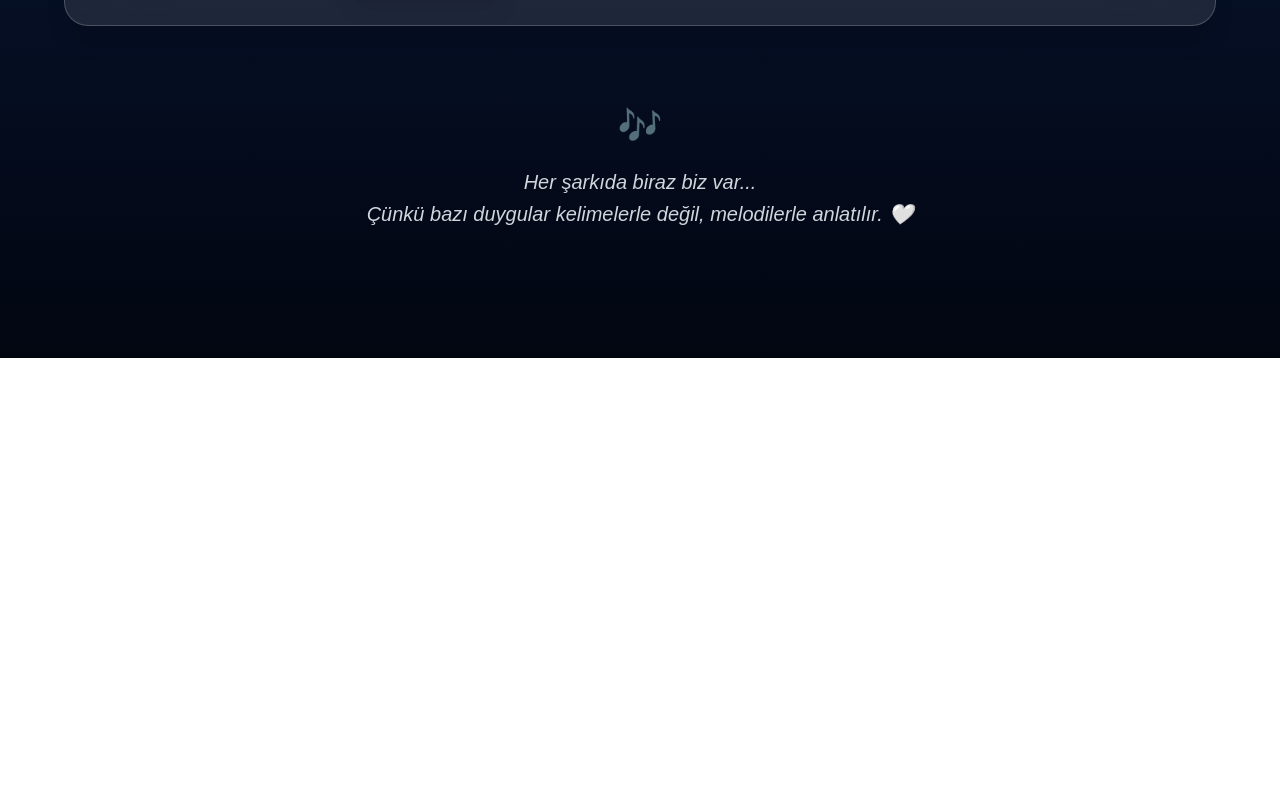
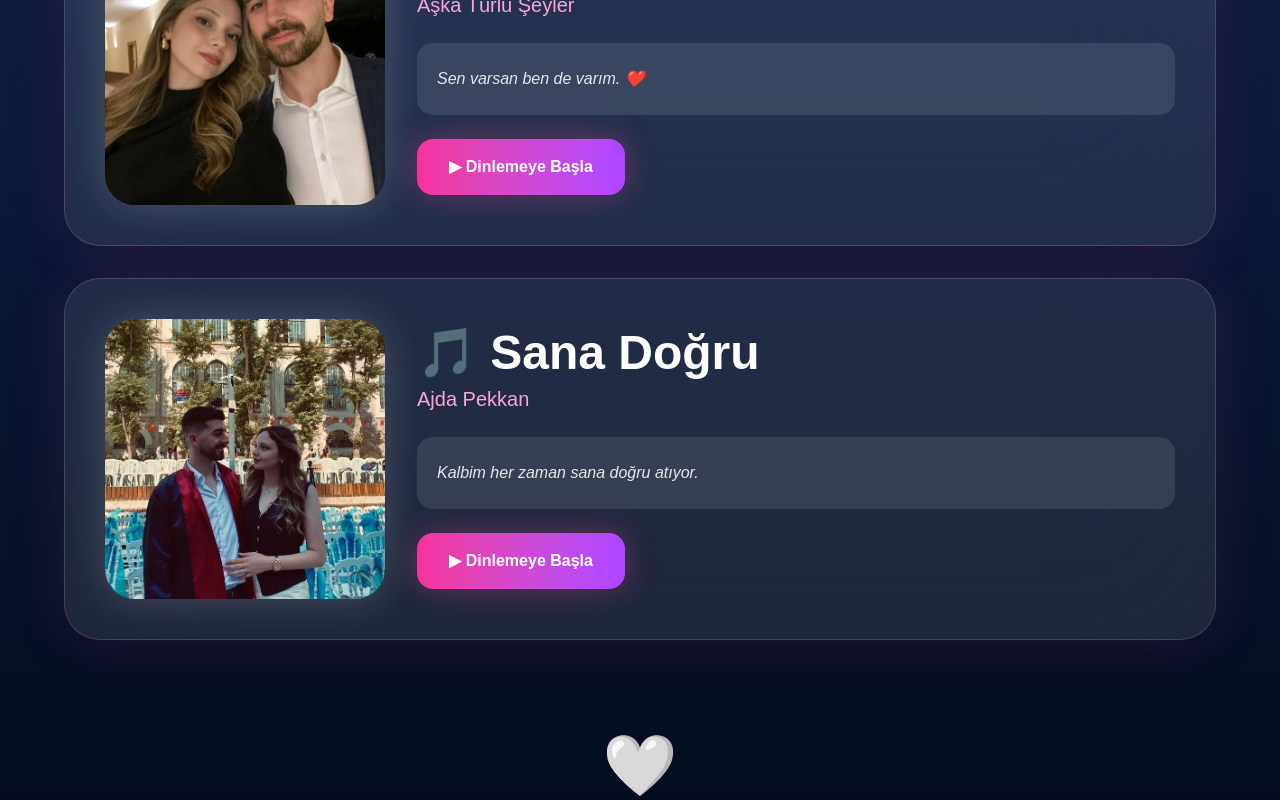
Before and after one commit to ugurcandan777/project-omrusum, a Next.js app: page /music in a window 1280 px wide. Shown: the part 1200-2000 px from the top of the page. Before the commit the page ends 1558 px from the top, so only its background shows below. Built offline with nearby package versions, Linux system fonts and the light colour scheme.

Commit message:
Müzik sayfası güncellendi

```diff
--- a/app/music/page.tsx
+++ b/app/music/page.tsx
@@ -4,6 +4,15 @@ import Image from "next/image";
 import { useState }from "react";
 
 const songs = [
+  {
+  title: "Neyim Yoksa Yerine Sensin",
+  artist: "Damla 🤍",
+  cover: "/images/damla-album.jpg",
+  audio: "/music/damla.mp3",
+  note:
+    "Bana yazdığın bu şarkı hayatım boyunca sahip olduğum en değerli hediyelerden biri... Seni her dinlediğimde sana yeniden âşık oluyorum. 🤍",
+  favorite: true,
+},
     {
     title: "Meleklerin Sözü Var",
     artist: "Yalın",
@@ -60,7 +69,19 @@ export default function MusicPage() {
         {songs.map((song) => (
           <div
             key={song.title}
-            className="bg-white/10 backdrop-blur-2xl rounded-3xl border border-white/20 shadow-xl p-5 md:p-8 hover:scale-[1.01] transition"
+            className="
+bg-white/10
+backdrop-blur-3xl
+rounded-[36px]
+border
+border-pink-300/20
+shadow-[0_0_60px_rgba(236,72,153,.12)]
+p-6
+md:p-10
+hover:scale-[1.02]
+transition-all
+duration-500
+"
           >
 
             <div className="flex flex-col lg:flex-row gap-8 items-center">
@@ -68,9 +89,20 @@ export default function MusicPage() {
               <Image
   src={song.cover}
   alt={song.title}
-                width={220}
-                height={220}
-                className="rounded-3xl object-cover w-48 h-48 md:w-[220px] md:h-[220px]"
+  width={280}
+  height={280}
+  className="
+  rounded-[30px]
+  object-cover
+  w-60
+  h-60
+  md:w-[280px]
+  md:h-[280px]
+  shadow-[0_0_40px_rgba(255,255,255,.18)]
+  transition-all
+  duration-700
+  hover:scale-105
+  "
 />
 
               <div className="flex-1 w-full">
@@ -79,7 +111,7 @@ export default function MusicPage() {
 
                   <div>
 
-                    <h2 className="text-2xl md:text-4xl font-bold">
+                    <h2 className="text-3xl md:text-5xl font-bold">
                       🎵 {song.title}
                     </h2>
 
@@ -91,7 +123,7 @@ export default function MusicPage() {
 
                   {song.favorite && (
                     <div className="bg-pink-500 rounded-full px-4 py-2 text-sm md:text-base font-semibold self-start">
-                      ❤️ Favorimiz
+                     🤍 Damla'nın Bana Hediyesi
                     </div>
                   )}
 
@@ -107,9 +139,24 @@ export default function MusicPage() {
 
                 <button
   onClick={() => setCurrentSong(song.audio)}
-                  className="mt-6 w-full md:w-auto bg-pink-500 hover:bg-pink-600 transition px-7 py-4 rounded-xl font-bold shadow-xl"
+  className="
+    mt-6
+    w-full
+    md:w-auto
+    bg-gradient-to-r
+    from-pink-500
+    to-purple-500
+    hover:scale-105
+    transition-all
+    duration-300
+    px-8
+    py-4
+    rounded-2xl
+    font-bold
+    shadow-[0_0_30px_rgba(236,72,153,.35)]
+  "
 >
-                  ▶ Şarkıyı Çal
+  ▶ Dinlemeye Başla
 </button>
 
               </div>
@@ -121,17 +168,28 @@ export default function MusicPage() {
 
       </div>
 
-      <div className="text-center mt-20 pb-24">
+      <div className="text-center mt-24 pb-24">
 
-        <h2 className="text-4xl">
-          🎶
-        </h2>
+        <div className="text-6xl animate-pulse">
+          🤍
+        </div>
 
-        <p className="italic text-gray-300 mt-5 text-lg md:text-xl leading-8">
-          Her şarkıda biraz biz var...
+        <p className="italic text-gray-300 mt-6 text-lg md:text-2xl leading-10">
+
+          Bu uygulamada onlarca anımız olabilir...
+
+          <br /><br />
+
+          Ama bazı şarkılar vardır ki...
+
+          <br /><br />
+
+          İnsan her dinlediğinde
+
           <br />
-          Çünkü bazı duygular kelimelerle değil,
-          melodilerle anlatılır. 🤍
+
+          ilk günkü gibi sever...
+
         </p>
 
       </div>
@@ -139,3 +197,28 @@ export default function MusicPage() {
     </main>
   );
 }
+              <div className="text-center mt-24 pb-24">
+
+  <div className="text-6xl animate-pulse">
+    🤍
+  </div>
+
+  <p className="italic text-gray-300 mt-6 text-lg md:text-2xl leading-10">
+
+    Bu uygulamada onlarca anımız olabilir...
+
+    <br /><br />
+
+    Ama bazı şarkılar vardır ki...
+
+    <br /><br />
+
+    İnsan her dinlediğinde
+
+    <br />
+
+    ilk günkü gibi sever...
+
+  </p>
+
+</div>
```
Lines whose indentation alone changed are shown as unchanged.
